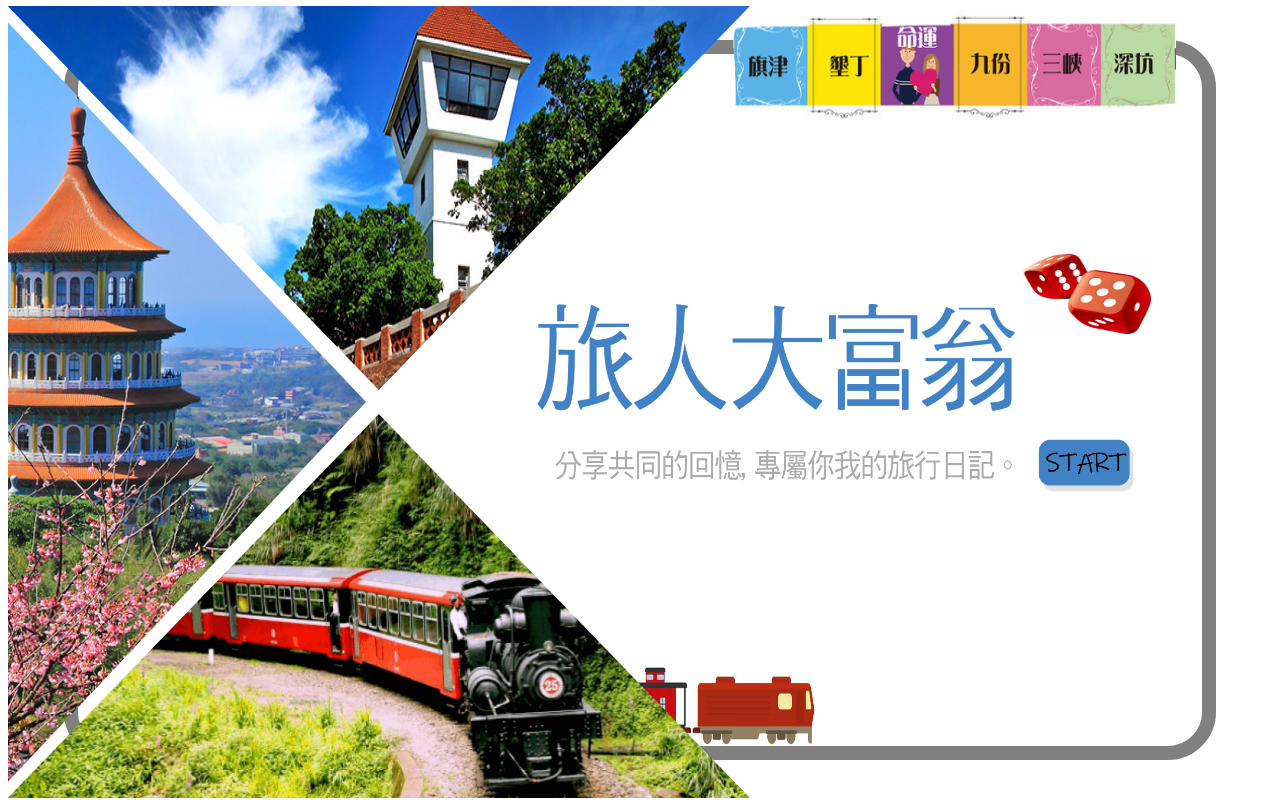
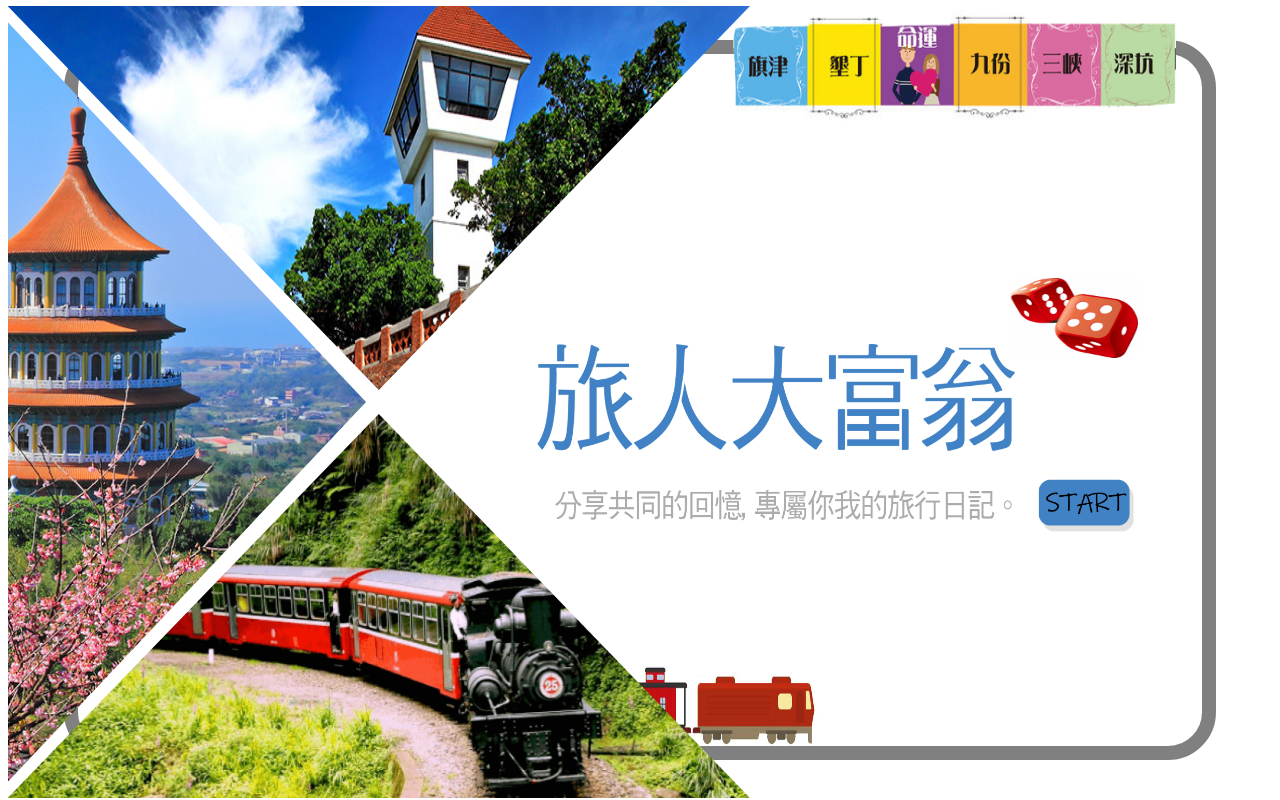
Before and after one commit to AmyLin0210/Web-TravelMonopoly, a plain HTML site: page index.html in a window 1280 px wide. Drawn offline with Linux system fonts and the light colour scheme.

Commit message:
更改html排版

```diff
--- a/index.css
+++ b/index.css
@@ -68,12 +68,24 @@ body {
     width: 35vw;
 }
 
+#header {
+    /* position */
+    display: block;
+    position: absolute;
+    top: 25vh;
+    right: 4vw;
+
+    /* skin */
+    height: 30.5vh;
+    width: 48vw;
+}
+
 #title {
     /* position */
     display: block;
     position: absolute;
-    top: 30vh;
-    right: 14vw;
+    top: 10vh;
+    right: 10vw;
 
     /* skin */
     height: 25vh;
@@ -84,8 +96,8 @@ body {
     /* position */
     display: block;
     position: absolute;
-    top: 25vh;
-    right: 4vw;
+    top: 3vh;
+    right: 1vw;
 
     /* skin */
     height: 10vh;
@@ -96,8 +108,8 @@ body {
     /* position */
     display: block;
     position: absolute;
-    top: 47.5vh;
-    right: 4vw;
+    top: 27.5vh;
+    right: 0vw;
 
     /* skin */
     height: 8vh;
--- a/index.html
+++ b/index.html
@@ -12,10 +12,12 @@
         <img id="picture_left" src="./img/picture01.jpg">
         <img id="picture_bottom" src="./img/picture03.png">
         <img id="lattice" src="./img/lattice.png">
-        <img id="title" src="./img/title.jpg">
-        <img id="die" src="./img/die.jpg">
+        <header id="header">
+            <img id="title" src="./img/title.jpg">
+            <img id="die" src="./img/die.jpg">
+            <img id="button_start" src="./img/START_blue.png">
+        </header>
         <img id="train" class="train" src="./img/train.png">
-        <img id="button_start" src="./img/START_blue.png">
     </div>
     <script src="index.js"></script>
 </body>
```
